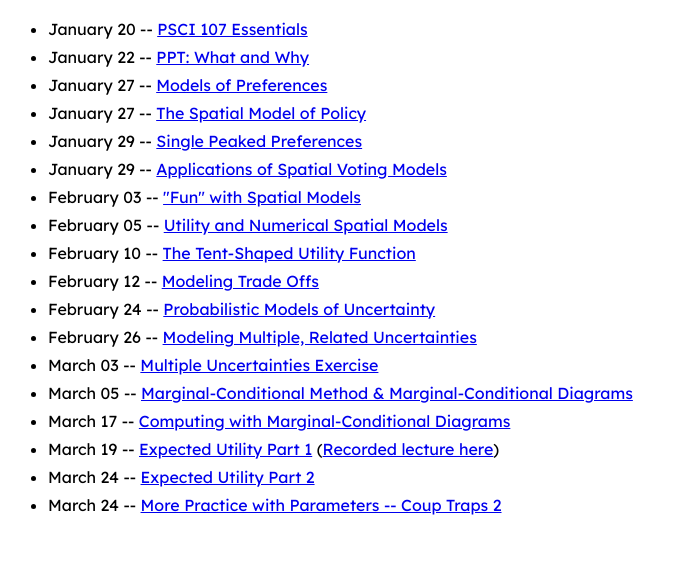
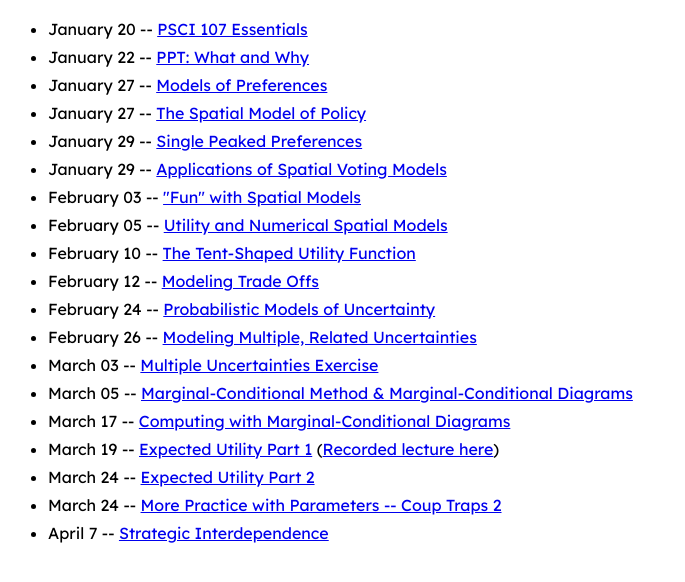
Before and after one commit to stuvjordan-uroc/psci107-spring2026-slides, a website built with Vite: page index.html in a window 1280 px wide. Shown: the part 64-646 px from the top of the page, without its empty margins (0-685 px from the left). Built offline with nearby package versions, Linux system fonts and the light colour scheme.

Commit message:
strategic interdepence slides added

```diff
--- a/index.html
+++ b/index.html
@@ -52,6 +52,8 @@
                 <li>March 24 -- <a href="./assets/ppt/03-26_coup_traps.pptx" download>More Practice with Parameters --
                                 Coup Traps
                                 2</a></li>
+                <li>April 7 -- <a href="./assets/ppt/04-08_strategic_interdependence.pptx" download>Strategic
+                                Interdependence</a></li>
         </ul>
 </body>
 
```
Also changed, not shown: 1 other file.
